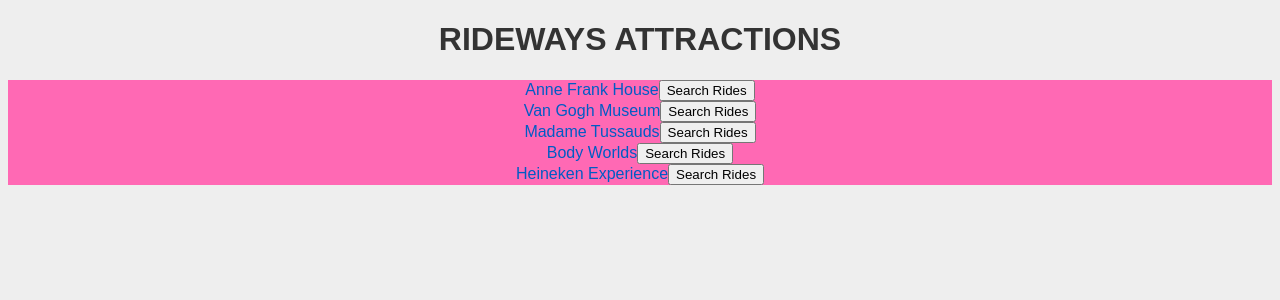
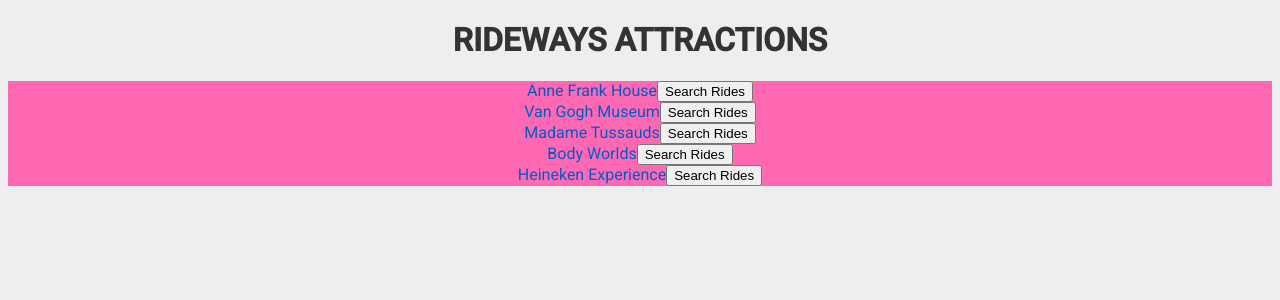
Before and after one commit to erineland/booking.com-2018-hackathon-attractions-frontend, a React app: page / in a window 1280 px wide. Shown: the top 300 px of the page. Built offline with nearby package versions, Linux system fonts and the light colour scheme.

Commit message:
Adding Google Material UI and installing Roboto font. Now list of attractions with a button will be shown.

```diff
--- a/index.html
+++ b/index.html
@@ -2,6 +2,7 @@
 <html>
   <head>
     <title>BOOKING HACK 2018 HACK</title>
+    <link href="https://fonts.googleapis.com/css?family=Roboto:300,400,500" rel="stylesheet">
   </head>
 
   <body>
--- a/package.json
+++ b/package.json
@@ -56,6 +56,7 @@
     "axios": "^0.17.1",
     "express": "^4.14.1",
     "jquery": "^3.1.1",
+    "material-ui": "^0.20.1",
     "react": "^15.4.2",
     "react-dom": "^15.4.2"
   }
--- a/src/client/scss/application.scss
+++ b/src/client/scss/application.scss
@@ -3,4 +3,5 @@
     background: #EEE;
     color: #005CC5;
     text-align: center;
+    font-family: 'Roboto', sans-serif;
 }
```
Also changed, not shown: 1 other file (tests, documents, lock files or other folders).
